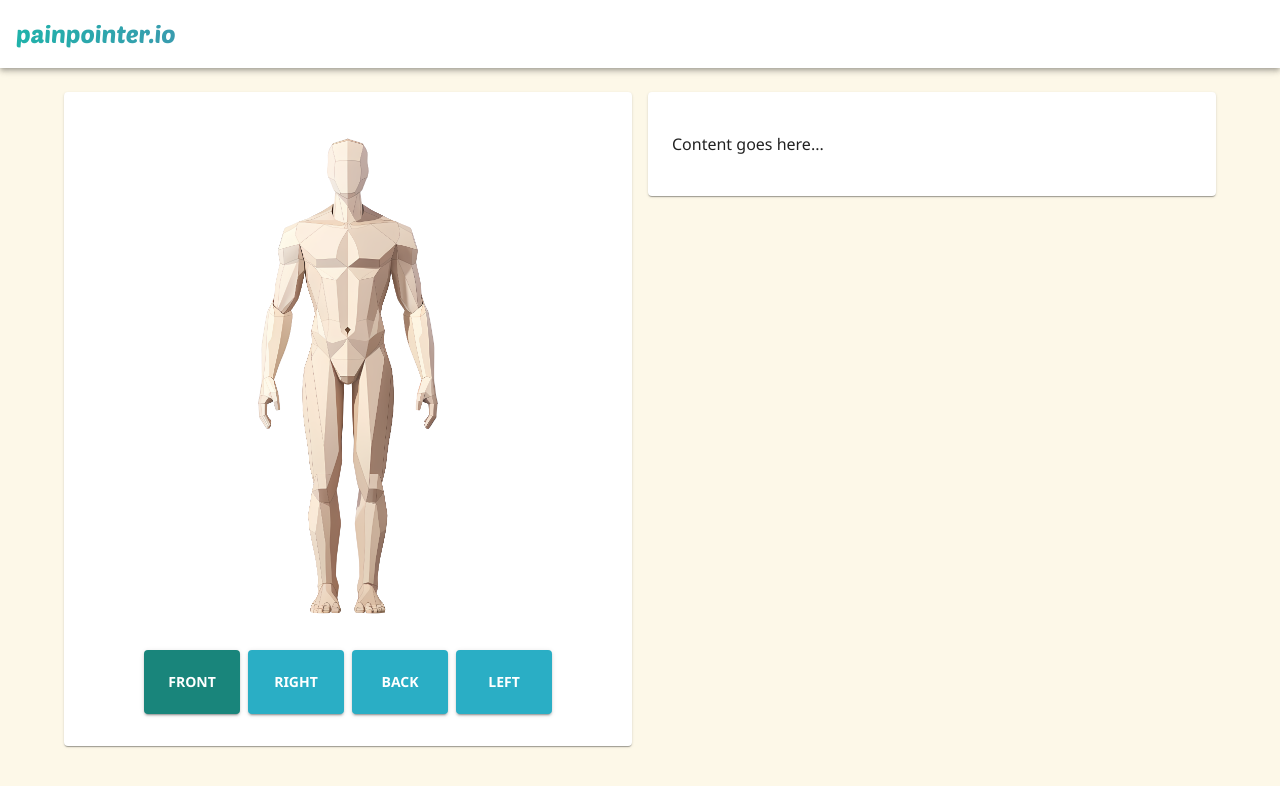
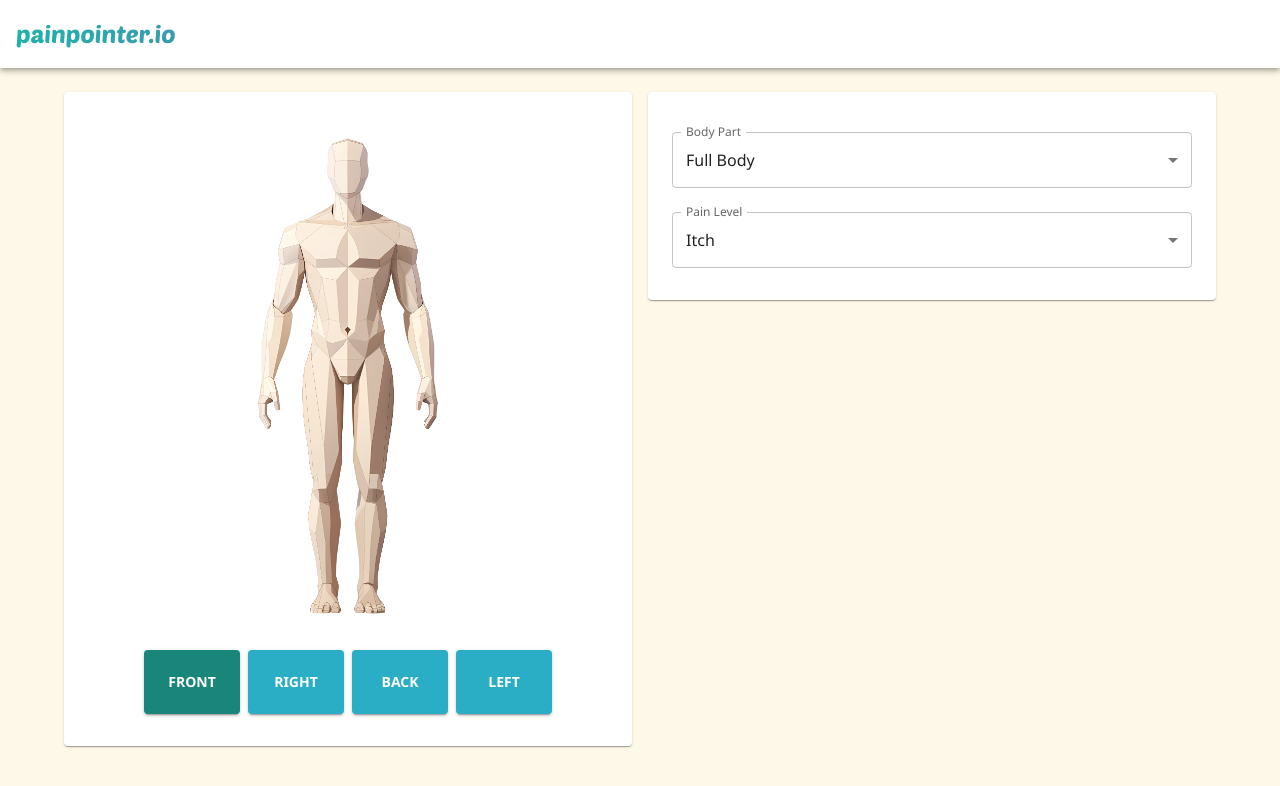
Before and after one commit to pporschen/ptool, a React (Create React App) app: page / in a window 1280 px wide. Shown: the top 786 px of the page. Built offline with nearby package versions, Linux system fonts and the light colour scheme.

Commit message:
refactor: Add form controls for pain level and body part selection in ContentWrapper component

```diff
--- a/src/components/ContentWrapper.tsx
+++ b/src/components/ContentWrapper.tsx
@@ -1,18 +1,61 @@
-import { Box, Button, Card, CardActions, Container, styled } from "@mui/material";
+import {
+	Box,
+	Button,
+	Card,
+	CardActions,
+	Container,
+	FormControl,
+	InputLabel,
+	MenuItem,
+	Select,
+	SelectChangeEvent,
+	styled,
+} from "@mui/material";
 import Front from "./svgs/Front";
 import Back from "./svgs/Back";
 import Left from "./svgs/Left";
 import Right from "./svgs/Right";
-import { useState } from "react";
+import { ReactNode, useState } from "react";
+import theme from "../consts/theme";
+
+enum PainLevels {
+	none = 0,
+	mild = 1,
+	moderate = 2,
+	severe = 3,
+}
+
+enum BodyParts {
+	fullBody,
+	head,
+	teeth,
+	eye,
+	feet,
+	hands,
+}
+
+type FormData = {
+	painlevel: PainLevels;
+	bodyPart: BodyParts;
+};
 
 const ContentWrapper = () => {
 	const [currentPerspective, setCurrentPerspective] = useState(0);
+	const [formData, setFormData] = useState<FormData>({ painlevel: PainLevels.none, bodyPart: BodyParts.fullBody });
+
 	const perspectives = [
 		{ name: "Front", svg: <Front /> },
 		{ name: "Right", svg: <Right /> },
 		{ name: "Back", svg: <Back /> },
 		{ name: "Left", svg: <Left /> },
 	];
+
+	const handleFormChange = (e: SelectChangeEvent<unknown>, _: ReactNode) => {
+		const { name, value } = e.target;
+		console.log(e.target);
+		setFormData({ ...formData, [name]: value });
+	};
+
 	return (
 		<Container fixed sx={{ marginTop: (theme) => theme.spacing(3) }}>
 			<Box display="flex" gap={2}>
@@ -32,7 +75,40 @@ const ContentWrapper = () => {
 					</CardActions>
 				</StyledCard>
 				<StyledCard>
-					<p>Content goes here...</p>
+					<FormControl fullWidth margin="normal">
+						<InputLabel id="body-part-label">Body Part</InputLabel>
+						<Select
+							labelId="body-part-label"
+							id="body-part-select"
+							value={formData.bodyPart.toString()}
+							name="bodyPart"
+							label="Body Part"
+							onChange={handleFormChange}
+						>
+							<MenuItem value={BodyParts.fullBody}>Full Body</MenuItem>
+							<MenuItem value={BodyParts.head}>Head</MenuItem>
+							<MenuItem value={BodyParts.teeth}>Teeth</MenuItem>
+							<MenuItem value={BodyParts.eye}>Eye</MenuItem>
+							<MenuItem value={BodyParts.feet}>Feet</MenuItem>
+							<MenuItem value={BodyParts.hands}>Hands</MenuItem>
+						</Select>
+					</FormControl>
+					<FormControl fullWidth margin="normal">
+						<InputLabel id="pain-level-label">Pain Level</InputLabel>
+						<Select
+							labelId="pain-level-label"
+							id="pain-level-select"
+							value={formData.painlevel.toString()}
+							name="painlevel"
+							label="Pain Level"
+							onChange={handleFormChange}
+						>
+							<MenuItem value={PainLevels.none}>Itch</MenuItem>
+							<MenuItem value={PainLevels.mild}>Mild Pain</MenuItem>
+							<MenuItem value={PainLevels.moderate}>Moderate Pain</MenuItem>
+							<MenuItem value={PainLevels.severe}>Severe Pain</MenuItem>
+						</Select>
+					</FormControl>
 				</StyledCard>
 			</Box>
 		</Container>
```
